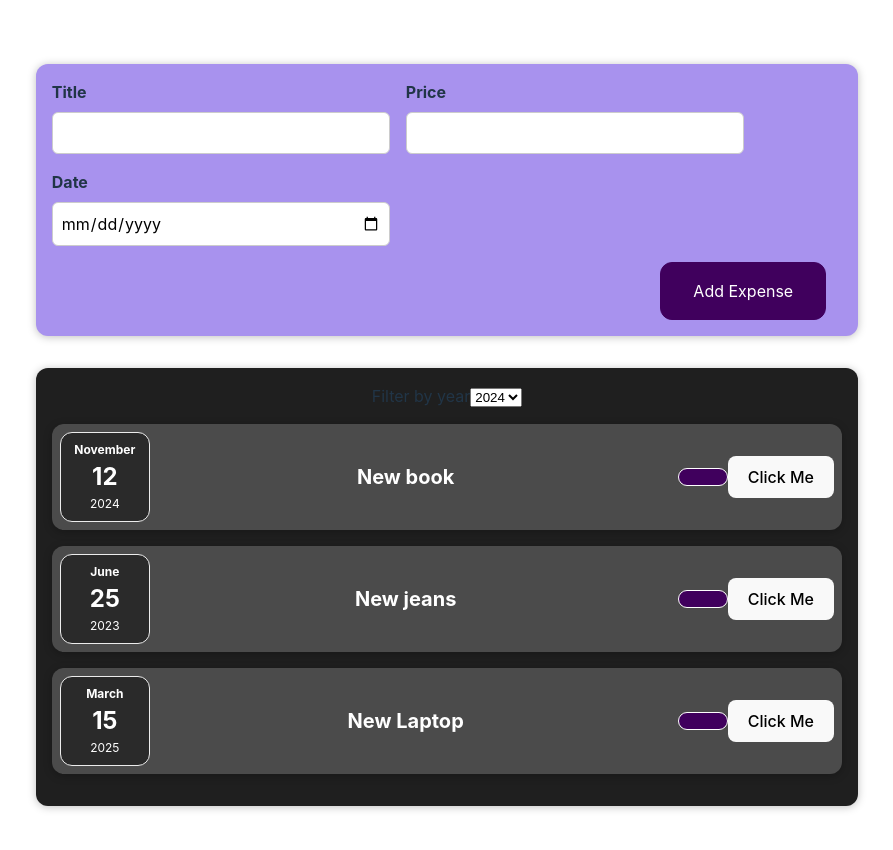
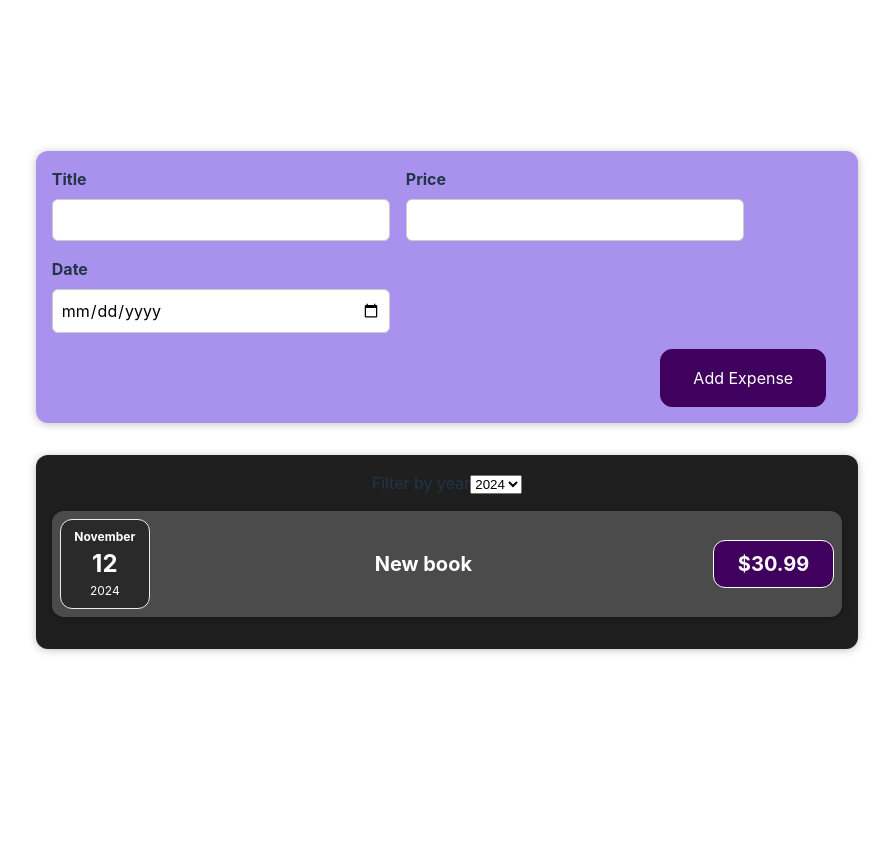
Before and after one commit to GreenBean0303/REACT, a React (Vite) app in the folder React/: page / in a window 1280 px wide. Shown: the top 850 px of the page, without its empty margins (193-1086 px from the left). After the commit the page ends 800 px from the top, so only its background shows below. Built offline with nearby package versions, Linux system fonts and the light colour scheme.

Commit message:
15. Valikuline kuvamine

```diff
--- a/React/src/components/Expenses/ExpenseItem.jsx
+++ b/React/src/components/Expenses/ExpenseItem.jsx
@@ -1,30 +1,19 @@
+import Card from '../UI/Card.jsx';
 import ExpenseDate from './ExpenseDate.jsx';
-import Card from '../UI/Card.jsx';
 import './ExpenseItem.css';
-import {useState} from 'react';
-
-
 
 const ExpenseItem = (props) => {
-    const [title, setTitle] = useState(props.data.title)
-
-    const clickHandler = () => {
-        console.log("Clicked!")
-        setTitle(`Update by click ${title}`)
-        console.log(title)
-
-    }
-
-    return(
-        <Card className="expense-item">
-            <ExpenseDate date={props.data.date} />
-            <div className="expense-item__description">
-                <h2>{props.data.title}</h2>
-                <div className="expense-item__price">{props.data.price}</div>
-            </div>
-            <button onClick={clickHandler}>Click Me</button>
-        </Card>
+    return (
+        <li>
+            <Card className='expense-item'>
+                <ExpenseDate date={props.expenseData.date} />
+                <div className='expense-item__description'>
+                    <h2>{props.expenseData.title}</h2>
+                    <div className='expense-item__price'>${props.expenseData.amount.toFixed(2)}</div>
+                </div>
+            </Card>
+        </li>
     );
-}
+};
 
 export default ExpenseItem;
--- a/React/src/components/Expenses/Expenses.jsx
+++ b/React/src/components/Expenses/Expenses.jsx
@@ -1,23 +1,25 @@
 import { useState } from 'react';
-import ExpenseItem from "./ExpenseItem.jsx";
-import "./Expenses.css";
-import Card from "../UI/Card.jsx";
-import ExpensesFilter from "./ExpensesFilter.jsx";
+import './Expenses.css';
+import Card from '../UI/Card';
+import ExpensesFilter from './ExpensesFilter';
+import ExpensesList from './ExpensesList';
 
 const Expenses = (props) => {
-    const [filteredYear, setFilteredYear] = useState("2024");
+    const [filteredYear, setFilteredYear] = useState('2024');
 
-    const filterChangeHandler = (selectedYear) => {
-        console.log("Selected Year:", selectedYear);
-        setFilteredYear(selectedYear);
+    const filterChangeHandler = (year) => {
+        console.log('Year data in Expenses.js ' + year);
+        setFilteredYear(year);
     };
 
+    const filteredExpenses = props.expenses.filter((expense) => {
+        return expense.date.getFullYear() == filteredYear;
+    });
+
     return (
-        <Card className="expenses">
+        <Card className='expenses'>
             <ExpensesFilter selected={filteredYear} onChangeFilter={filterChangeHandler} />
-            {props.expenses.map((expense, index) => (
-                <ExpenseItem key={index} data={expense} />
-            ))}
+            <ExpensesList expenses={filteredExpenses} />
         </Card>
     );
 };
--- /dev/null
+++ b/React/src/components/Expenses/ExpensesList.css
@@ -0,0 +1,9 @@
+.expenses-list {
+    list-style: none;
+    padding: 0;
+}
+
+.expenses-list__fallback {
+    color: white;
+    text-align: center;
+}
--- /dev/null
+++ b/React/src/components/Expenses/ExpensesList.jsx
@@ -0,0 +1,20 @@
+import './ExpensesList.css';
+import ExpenseItem from "./ExpenseItem";
+
+const ExpensesList = (props) => {
+    if (props.expenses.length === 0) {
+        return (
+            <p className='expenses-list__fallback'>No expenses found.</p>
+        );
+    }
+
+    return (
+        <ul className='expenses-list'>
+            {props.expenses.length > 0 && props.expenses.map((expense) => {
+                return <ExpenseItem expenseData={expense} key={expense.id} />;
+            })}
+        </ul>
+    );
+};
+
+export default ExpensesList;
```
